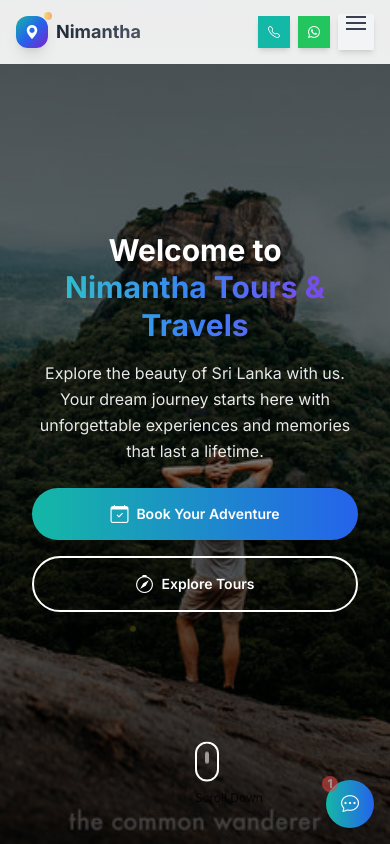
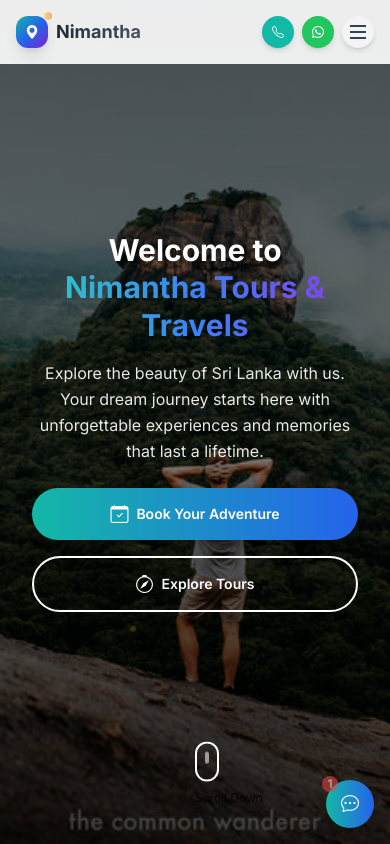
Before and after one commit to nathija-nimantha/Nimantha-Tours, a React (Vite) app in the folder frontend/: page /memories in a window 390 px wide. Shown: the top 844 px of the page. Built offline with nearby package versions, Linux system fonts and the light colour scheme; a web font is replaced by a local one.

Commit message:
feat: update Header component with rounded buttons for quick contact and menu toggle

```diff
--- a/frontend/src/components/Header.tsx
+++ b/frontend/src/components/Header.tsx
@@ -104,7 +104,7 @@
             {/* Quick Contact Buttons - Responsive sizes */}
             <a
               href="tel:+94779024795"
-              className="w-8 h-8 sm:w-9 sm:h-9 rounded-lg bg-teal-500 hover:bg-teal-600 flex items-center justify-center text-white transition-all duration-300 transform hover:scale-105 shadow-md"
+              className="w-8 h-8 sm:w-9 sm:h-9 rounded-full bg-teal-500 hover:bg-teal-600 flex items-center justify-center text-white transition-all duration-300 transform hover:scale-105 shadow-md"
               aria-label="Call us"
             >
               <i className="bi bi-telephone text-xs sm:text-sm"></i>
@@ -114,7 +114,7 @@
               href="https://wa.me/94779024795"
               target="_blank"
               rel="noopener noreferrer"
-              className="w-8 h-8 sm:w-9 sm:h-9 rounded-lg bg-green-500 hover:bg-green-600 flex items-center justify-center text-white transition-all duration-300 transform hover:scale-105 shadow-md"
+              className="w-8 h-8 sm:w-9 sm:h-9 rounded-full bg-green-500 hover:bg-green-600 flex items-center justify-center text-white transition-all duration-300 transform hover:scale-105 shadow-md"
               aria-label="WhatsApp us"
             >
               <i className="bi bi-whatsapp text-xs sm:text-sm"></i>
@@ -122,23 +122,23 @@
 
             {/* Hamburger Menu Button */}
             <button
-              className="relative w-9 h-9 sm:w-10 sm:h-10 rounded-lg bg-gray-100 hover:bg-gray-200 flex items-center justify-center transition-all duration-300 focus:outline-none focus:ring-2 focus:ring-teal-500 shadow-md ml-2"
+              className="relative w-8 h-8 sm:w-9 sm:h-9 rounded-full bg-gray-100 hover:bg-gray-200 flex items-center justify-center transition-all duration-300 focus:outline-none focus:ring-2 focus:ring-teal-500 shadow-md ml-2"
               onClick={() => setIsMenuOpen(!isMenuOpen)}
               aria-label="Toggle menu"
             >
-              <div className="relative w-5 h-5">
+              <div className="relative w-4 h-4 sm:w-5 sm:h-5 flex flex-col justify-center items-center">
                 <span
-                  className={`absolute block w-5 h-0.5 bg-gray-700 transform transition-all duration-300 ${
+                  className={`absolute block w-4 sm:w-5 h-0.5 bg-gray-700 transform transition-all duration-300 ${
                     isMenuOpen ? "rotate-45 translate-y-0" : "-translate-y-1.5"
                   }`}
                 ></span>
                 <span
-                  className={`absolute block w-5 h-0.5 bg-gray-700 transform transition-all duration-300 ${
+                  className={`absolute block w-4 sm:w-5 h-0.5 bg-gray-700 transform transition-all duration-300 ${
                     isMenuOpen ? "opacity-0" : "opacity-100"
                   }`}
                 ></span>
                 <span
-                  className={`absolute block w-5 h-0.5 bg-gray-700 transform transition-all duration-300 ${
+                  className={`absolute block w-4 sm:w-5 h-0.5 bg-gray-700 transform transition-all duration-300 ${
                     isMenuOpen ? "-rotate-45 translate-y-0" : "translate-y-1.5"
                   }`}
                 ></span>
@@ -146,7 +146,6 @@
             </button>
           </div>
         </div>
-
         {/* Mobile/Tablet Navigation Menu */}
         <div
           className={`xl:hidden overflow-hidden transition-all duration-500 ease-in-out ${
```
